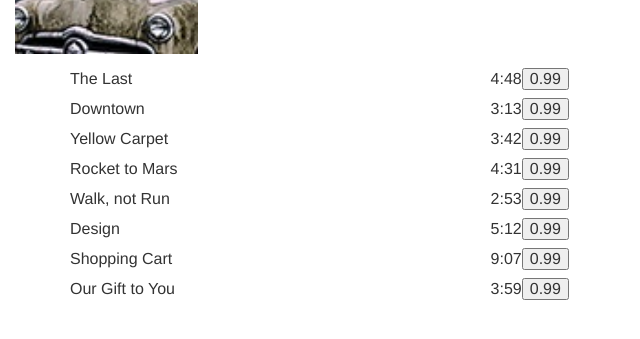
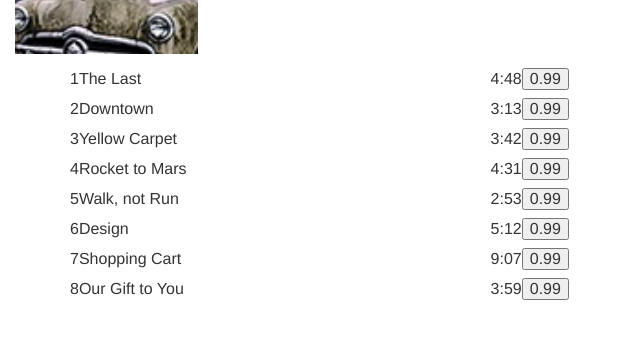
Before and after one commit to rezopia2016/Angular-AlbumStoreProductPage, an Angular app: page / in a window 1280 px wide. Shown: the part 159-498 px from the top of the page, without its empty margins (0-640 px from the left). Built offline with nearby package versions, Linux system fonts and the light colour scheme.

Commit message:
Signed-off-by: santhosh@ <jits.santhosh@gmail.com>

```diff
--- a/src/app/product-tracklisting/product-tracklisting.component.html
+++ b/src/app/product-tracklisting/product-tracklisting.component.html
@@ -2,7 +2,7 @@
   <ul>
     <li *ngFor="let track of albumInfo?.album.tracks">
       <div class="col-sm-5">
-        <span class="track-number">{{track.tracknumber}}</span>
+        <span class="track-number">{{track.trackNumber}}</span>
         <span class="track-name">{{track.trackName}}</span>
       </div>
       <div class="col-sm-3 text-right">
```
